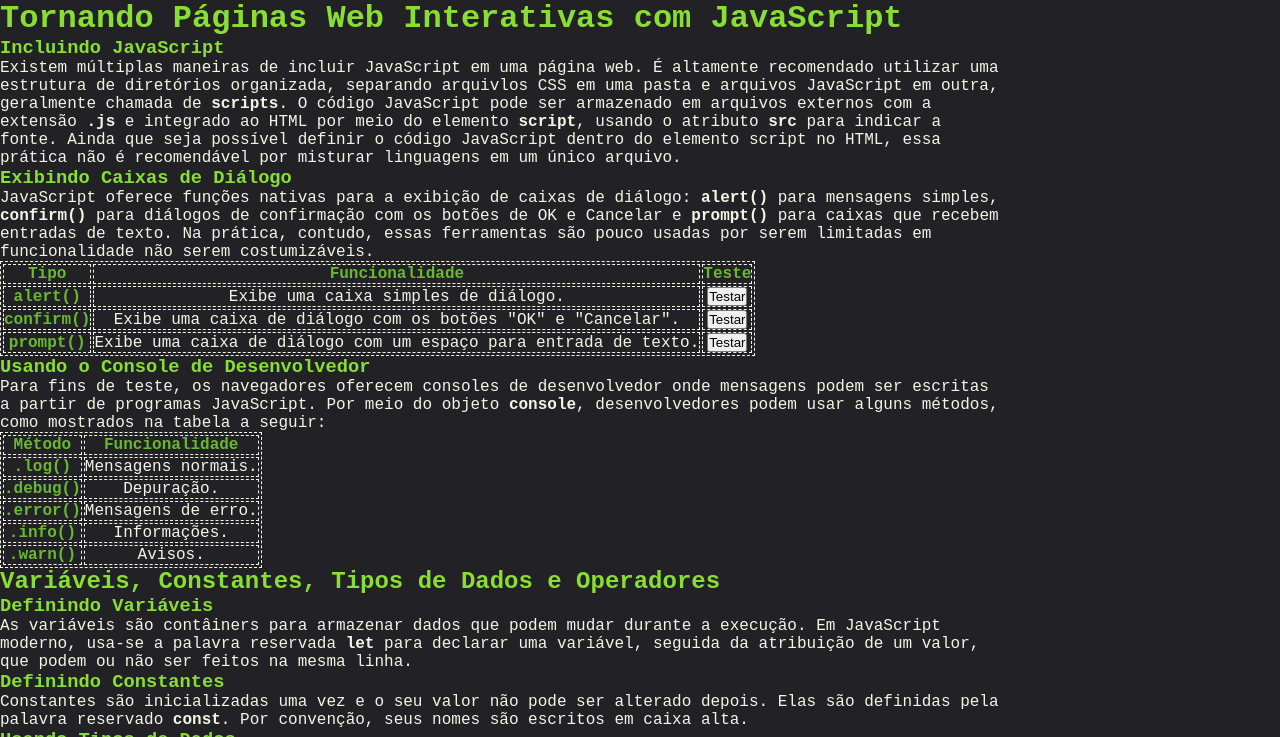
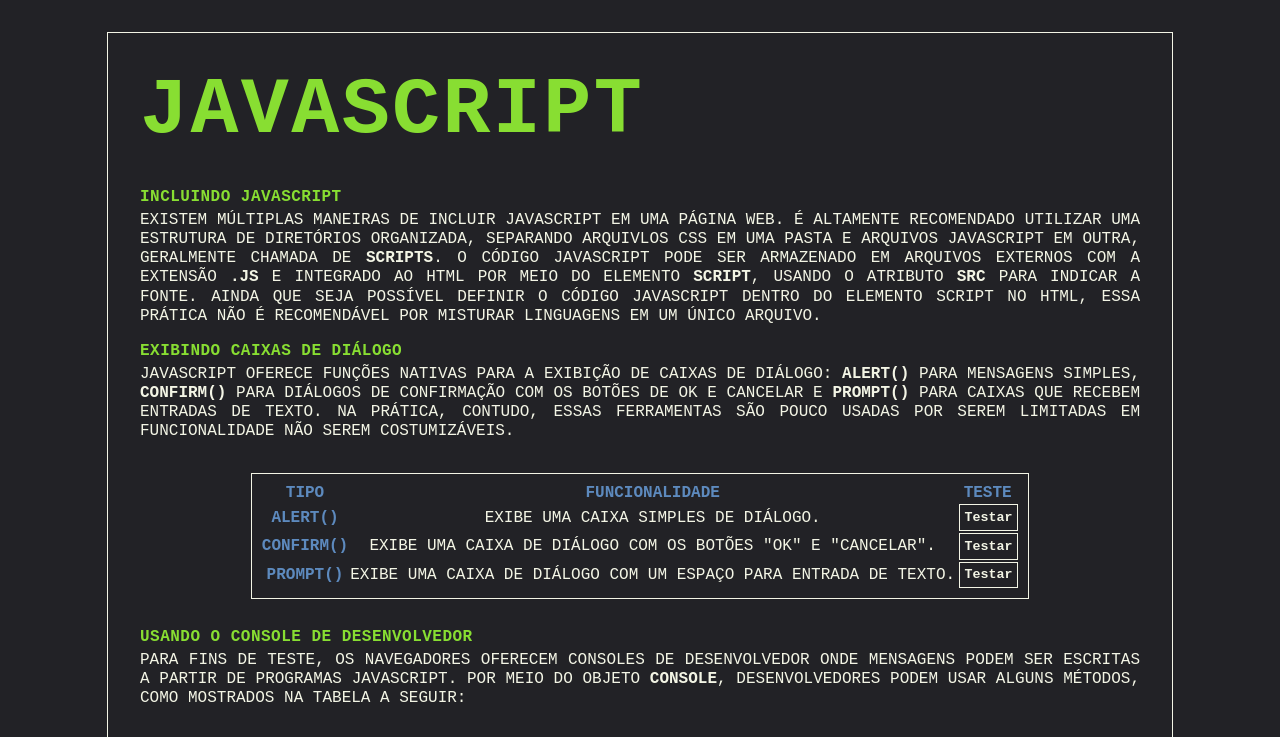
Before and after one commit to caang2025119tads0038-arch/capitulo_4_javascript, a plain HTML site: page index.html in a window 1280 px wide. Shown: the top 737 px of the page. Drawn offline with Linux system fonts and the light colour scheme.

Commit message:
versão final

```diff
--- a/css/style.css
+++ b/css/style.css
@@ -8,30 +8,64 @@ body {
     background-color: #222226;
     color: #f3f5e5;
     max-width: 1000px;
+    margin: 2rem auto;
+    padding: 2rem;
+    text-transform: uppercase;
+    border: 1px solid #f3f5e5;
 }
 
 h1 {
     color: #88de32;
+    font-size: 5rem;
+    text-align: left;
+    letter-spacing: 0.03em;
+    font-weight: bold;
+    padding-bottom: 1.0rem;
+    margin-bottom: 0.2rem;
 }
 
 h2 {
     color: #88de32;
+    margin-top: 2rem;
+    font-size: 2rem;
+    margin-bottom: 1rem;
+    letter-spacing: 0.03em;
 }
 
 h3 {
     color: #88de32;
+    margin-top: 1rem;
+    font-size: 1rem;
+    margin-bottom: 0.3rem;
+    letter-spacing: 0.03em;
+}
+
+p {
+    text-align: justify;
+    margin-bottom: 1rem;
+    line-height: 1.2;
+    color: #f3f5e5;
+    font-size: 1rem;
 }
 
 table {
-    border: 1px dashed #f3f5e5;
+    border: 1px solid #f3f5e5;
+    margin: 2rem auto;
+    padding: 0.5rem 0.5rem;
+    margin-bottom: 1.8rem;
     text-align: center;
 }
 
 th {
-    border: 1px dashed #f3f5e5;
-    color: #68b931;
+    color: #5d8abe;
 }
 
-td {
-    border: 1px dashed #f3f5e5;`
+button {
+    font-family: 'Ubuntu Mono', monospace;
+    color: #f3f5e5;
+    font-weight: bold;
+    background-color: #222226;
+    padding: 0.3rem 0.3rem;
+    border: 1px solid #f3f5e5;
+    margin-left: 1.5px;
 }
--- a/index.html
+++ b/index.html
@@ -7,7 +7,7 @@
         </head>
 
         <body>
-            <h1>Tornando Páginas Web Interativas com JavaScript</h1>
+            <h1>JavaScript</h1>
 
             <h3>Incluindo JavaScript</h3>
             <p>
```
